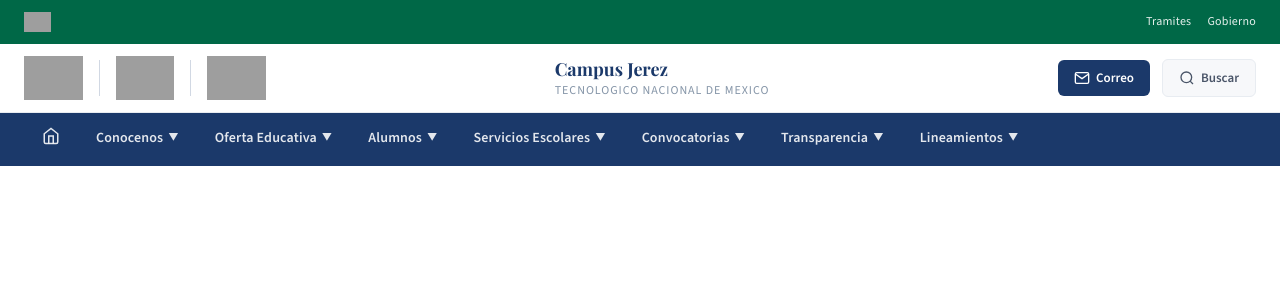
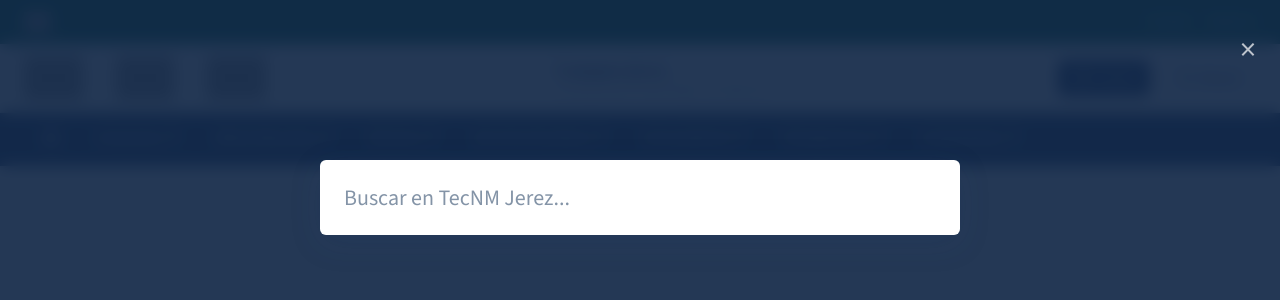
Before and after one commit to eduardoAbr0/xdTest, a Vue app: page / in a window 1280 px wide. Both pictures are taken after a click on the button "Buscar". Shown: the top 300 px of the page. Built offline with nearby package versions, Linux system fonts and the light colour scheme; grey boxes are pictures that could not be loaded.

Commit message:
feat: agregar buscador modal
Se abre desde el encabezado mediante el evento abrir-buscador y v-model.

```diff
--- a/src/App.vue
+++ b/src/App.vue
@@ -2,14 +2,19 @@
 import BarraGobierno from './components/BarraGobierno.vue'
 import EncabezadoInstitucional from './components/EncabezadoInstitucional.vue'
 import NavPrincipal from './components/NavPrincipal.vue'
+import BuscadorModal from './components/BuscadorModal.vue'
 import { useScrollObserver } from './composables/useScrollObserver.js'
+import { ref } from 'vue'
+
+const buscadorAbierto = ref(false)
 
 useScrollObserver()
 </script>
 
 <template>
   <BarraGobierno />
-  <EncabezadoInstitucional />
+  <EncabezadoInstitucional @abrir-buscador="buscadorAbierto = true" />
   <NavPrincipal />
+  <BuscadorModal v-model="buscadorAbierto" />
   <main></main>
 </template>
--- a/src/assets/styles/main.css
+++ b/src/assets/styles/main.css
@@ -492,3 +492,61 @@ ul { list-style: none; }
     color: var(--blanco);
   }
 }
+
+/* --------------------------------------------------------------------------
+   Buscador
+   -------------------------------------------------------------------------- */
+.buscador-modal {
+  position: fixed;
+  inset: 0;
+  background: rgba(18,40,71,0.92);
+  z-index: 2000;
+  display: flex;
+  align-items: flex-start;
+  justify-content: center;
+  padding-top: 20vh;
+  opacity: 0;
+  visibility: hidden;
+  transition: all var(--transicion);
+  backdrop-filter: blur(8px);
+}
+
+.buscador-modal.abierto { opacity: 1; visibility: visible; }
+
+.buscador-modal__inner {
+  width: 90%;
+  max-width: 640px;
+  transform: translateY(-20px);
+  transition: transform var(--transicion);
+}
+
+.buscador-modal.abierto .buscador-modal__inner { transform: translateY(0); }
+
+.buscador-modal input {
+  width: 100%;
+  padding: 20px 24px;
+  font-size: 22px;
+  font-family: 'Source Sans 3', sans-serif;
+  border: none;
+  border-radius: var(--radio);
+  outline: none;
+  background: var(--blanco);
+  color: var(--gris-900);
+  box-shadow: var(--sombra-lg);
+}
+
+.buscador-modal input::placeholder { color: var(--gris-500); }
+
+.buscador-modal__cerrar {
+  position: absolute;
+  top: 24px;
+  right: 24px;
+  background: none;
+  border: none;
+  color: var(--blanco);
+  font-size: 32px;
+  cursor: pointer;
+  opacity: 0.7;
+}
+
+.buscador-modal__cerrar:hover { opacity: 1; }
--- /dev/null
+++ b/src/components/BuscadorModal.vue
@@ -0,0 +1,46 @@
+<script setup>
+import { ref, watch, nextTick, onMounted, onUnmounted } from 'vue'
+
+const props = defineProps({ modelValue: Boolean })
+const emit = defineEmits(['update:modelValue'])
+
+const inputRef = ref(null)
+
+watch(() => props.modelValue, async (val) => {
+  if (val) {
+    await nextTick()
+    inputRef.value?.focus()
+  }
+})
+
+function cerrar() {
+  emit('update:modelValue', false)
+}
+
+function onKeydown(e) {
+  if (e.key === 'Escape') cerrar()
+}
+
+onMounted(() => document.addEventListener('keydown', onKeydown))
+onUnmounted(() => document.removeEventListener('keydown', onKeydown))
+</script>
+
+<template>
+  <Teleport to="body">
+    <div class="buscador-modal" :class="{ abierto: modelValue }" @click.self="cerrar">
+      <button class="buscador-modal__cerrar" @click="cerrar">&times;</button>
+      <div class="buscador-modal__inner">
+        <form action="Buscar" method="POST">
+          <input
+            ref="inputRef"
+            type="text"
+            name="buscar"
+            placeholder="Buscar en TecNM Jerez..."
+            autocomplete="off"
+          >
+          <input type="hidden" name="btn_busqueda">
+        </form>
+      </div>
+    </div>
+  </Teleport>
+</template>
```
